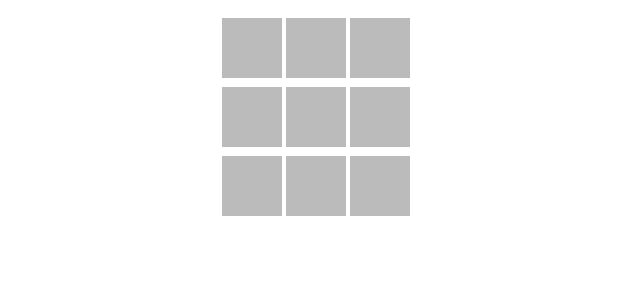
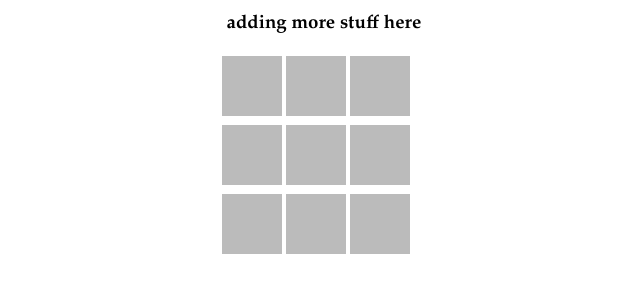
Before and after one commit to barrylilt/ArcadiaDataProject, a website: page public/index.html in a window 1280 px wide. Shown: the part 139-432 px from the top of the page, without its empty margins (316-956 px from the left). Drawn offline with nearby package versions, Linux system fonts and the light colour scheme.

Commit message:
update index.html

```diff
--- a/public/index.html
+++ b/public/index.html
@@ -18,6 +18,7 @@
       <h1 class="title">Play the Tic Tac Toe Game</h1>
       <h2 class="message"><span class="prefix"></span><span id="player" class="player">&nbsp;</span></h2>
       <a href="#" class="play-again" style="display: none;">Play Again</a>
+      <h3> adding more stuff here </h3>
     </div>
     <table class="board"></table>
     <input type="submit" class="replay" style="display: none;">
```
